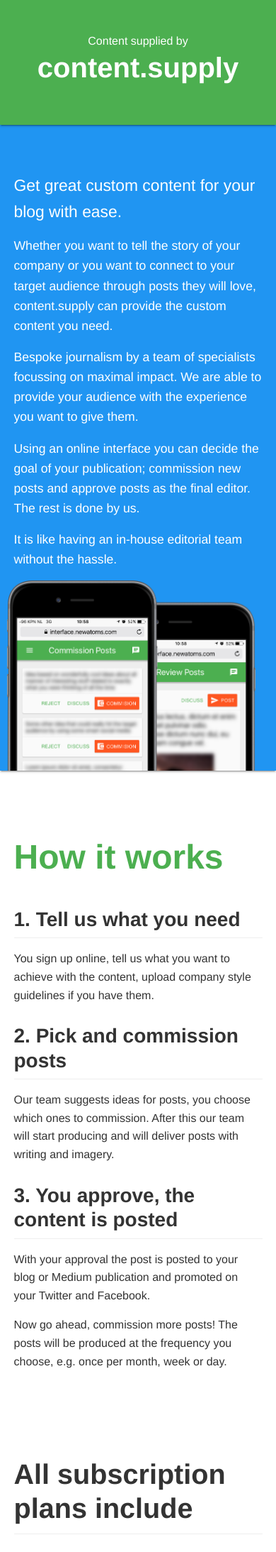
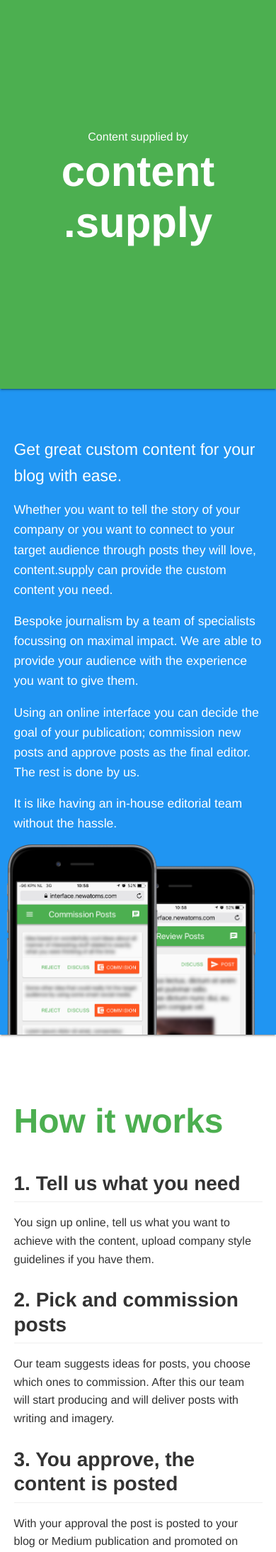
Before and after one commit to newatoms/beta, a Jekyll site: the page built from index.html, in a window 390 px wide. Shown: the top 2187 px of the page at 71% size. Built offline with Jekyll 4.4.1, drawn with Linux system fonts in a browser that asks for light colours.

Commit message:
More responsive better

```diff
--- a/_layouts/default.html
+++ b/_layouts/default.html
@@ -42,10 +42,18 @@
   }
   @media (max-width: 430px) {
     body>header {
-      padding: 5vh 5vw;
+      padding: 20vh 2.5vw;
     }
     body>header h1 {
-      font-size: 2.5em;
+      font-size: 3.75em;
+    }
+  }
+  @media (min-width: 430px) and (max-width: 830px) {
+    body>header {
+      padding: 10vh 2.5vw;
+    }
+    body>header h1 {
+      font-size: 3.75em;
     }
   }
   body>header p.byline {
@@ -59,7 +67,7 @@
       font-size: 1em;
     }
   }
-  body>header>h1>span {
+  body>header>h1>a>span {
     display: inline-block;
   }
 
```
